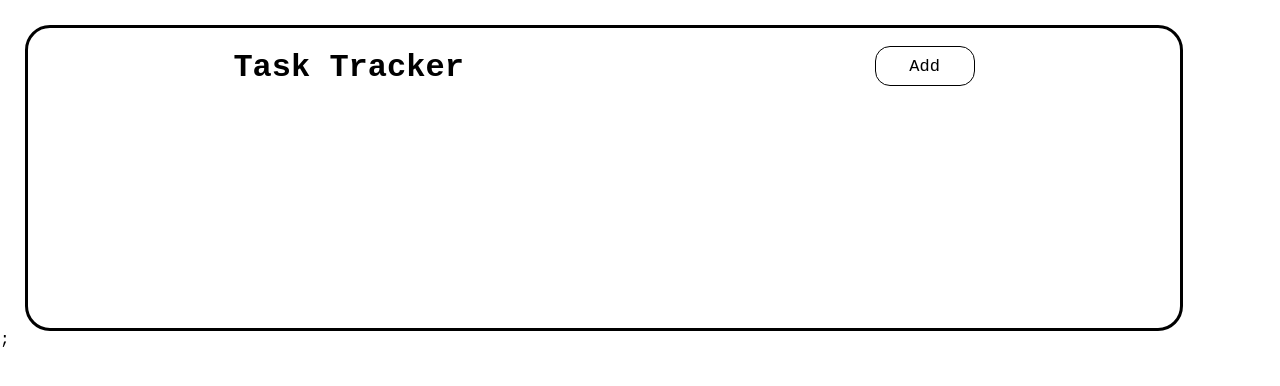
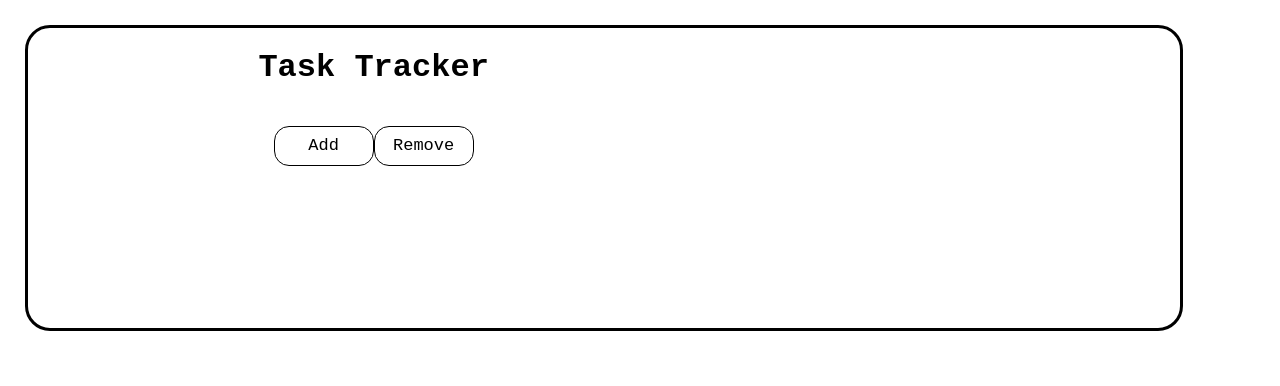
Before and after one commit to hamzaplojovic/expense_tracker, a React (Create React App) app in the folder app/: page / in a window 1280 px wide. Shown: the top 386 px of the page. Built offline with nearby package versions, Linux system fonts and the light colour scheme.

Commit message:
Deletin tasks file

```diff
--- a/app/src/App.js
+++ b/app/src/App.js
@@ -1,12 +1,14 @@
 import Header from "./components/Header";
-import Tasks from "./components/Tasks";
+
 import "./App.css";
 
 function App() {
     return (
-        <div>
-            <Header />
-            <Tasks />;
+        <div className="main">
+            <div className="add">
+                <Header />
+            </div>
+            <div className="items"></div>
         </div>
     );
 }
--- a/app/src/components/Header.js
+++ b/app/src/components/Header.js
@@ -4,7 +4,19 @@ const Header = ({ title }) => {
     return (
         <div className="container">
             <h1>{title}</h1>
-            <button>Add</button>
+            <button
+                id="btn"
+                onClick={() => {
+                    var input = window.prompt("Enter a new task");
+                    var new_h3 = document
+                        .querySelector("div.items")
+                        .appendChild(document.createElement("h3"));
+                    new_h3.innerText = input;
+                }}
+            >
+                Add
+            </button>
+            <button>Remove</button>
         </div>
     );
 };
--- a/app/src/components/Tasks.js
+++ /dev/null
@@ -1,31 +0,0 @@
-const tasks = [
-    {
-        id: 1,
-        text: "Doctors Apoitment",
-        day: "Feb 5th at 3:30pm",
-        reminder: true,
-    },
-    {
-        id: 2,
-        text: "Meeting at school",
-        day: "Feb 6th at 5:10pm",
-        reminder: true,
-    },
-    {
-        id: 3,
-        text: "Grocery Shopping",
-        day: "Feb 7th at 10:30am",
-        reminder: false,
-    },
-];
-const Tasks = () => {
-    return (
-        <>
-            {tasks.map((task) => {
-                <h3>{task.text}</h3>;
-            })}
-        </>
-    );
-};
-
-export default Tasks;
--- a/app/src/index.css
+++ b/app/src/index.css
@@ -7,7 +7,7 @@ body {
     font-family: "Courier New", Courier, monospace;
 }
 
-.container {
+.main {
     display: flex;
     width: 90%;
     height: 300px;
@@ -35,3 +35,7 @@ button:hover {
     background-color: black;
     color: white;
 }
+
+.items {
+    margin-top: 50px;
+}
```
Also changed, not shown: app/src/index.js (+9 -9 lines).
